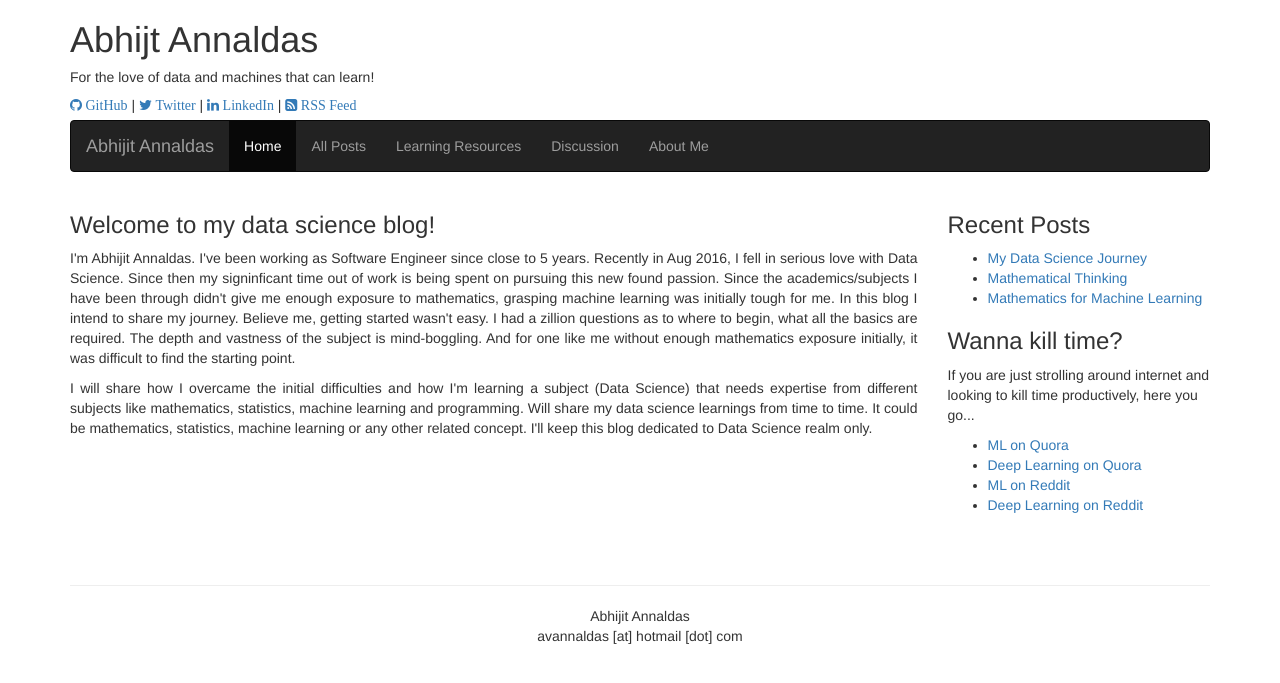
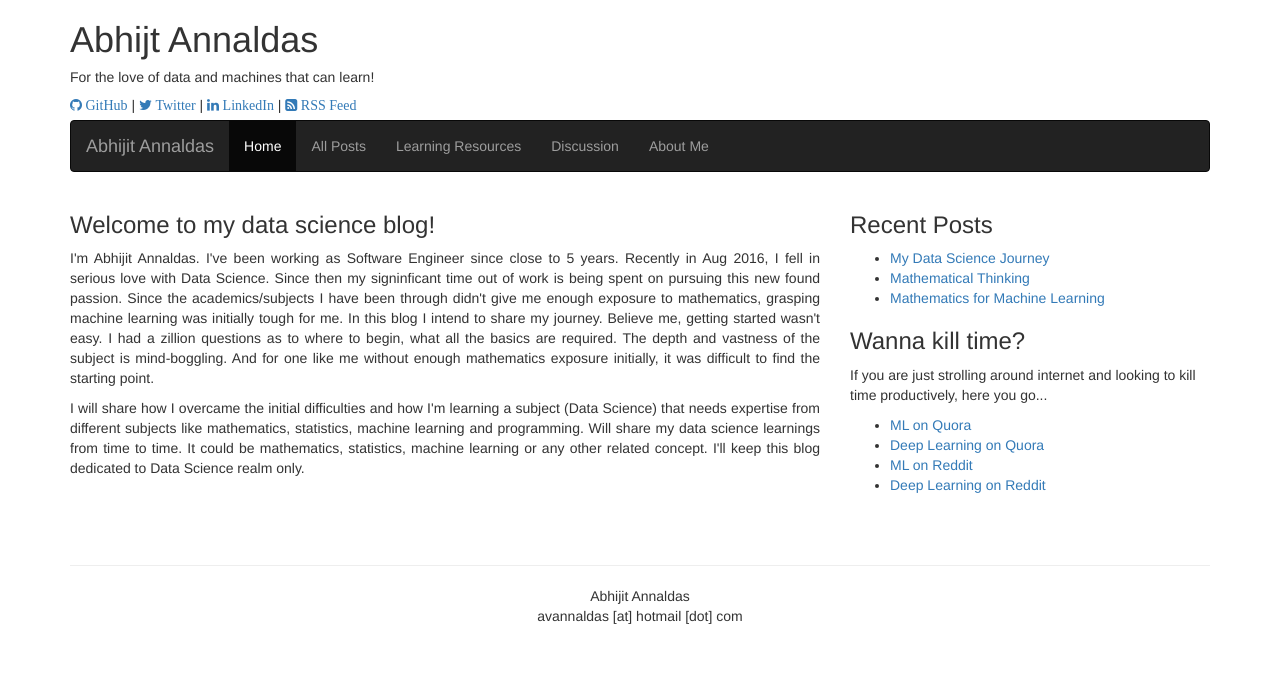
Before and after one commit to devm1023/ML_project, a Jekyll site: the page built from index.html, in a window 1280 px wide. Shown: the top 683 px of the page. Built offline with Jekyll 4.4.1, drawn with Linux system fonts in a browser that asks for light colours; nearby versions of some CDN libraries.

Commit message:
home page layout tweaks

```diff
--- a/index.html
+++ b/index.html
@@ -3,7 +3,7 @@
 ---
 
 <div class="row">
-        <div class="col-sm-9" style="text-align:justify;">
+        <div class="col-sm-8" style="text-align:justify;">
             <h3>Welcome to my data science blog!</h3>
             <p>
                 I'm Abhijit Annaldas. I've been working as Software Engineer since close to 5 years. Recently in Aug 2016, I fell in serious love with Data Science. Since then my signinficant time out of work is being spent on pursuing this new found passion. Since the academics/subjects I have been through didn't give me enough exposure to mathematics, grasping machine learning was initially tough for me. In this blog I intend to share my journey. Believe me, getting started wasn't easy. I had a zillion questions as to where to begin, what all the basics are required. The depth and vastness of the subject is mind-boggling. And for one like me without enough mathematics exposure initially, it was difficult to find the starting point.
@@ -12,7 +12,7 @@
                 I will share how I overcame the initial difficulties and how I'm learning a subject (Data Science) that needs expertise from different subjects like mathematics, statistics, machine learning and programming. Will share my data science learnings from time to time. It could be mathematics, statistics, machine learning or any other related concept. I'll keep this blog dedicated to Data Science realm only.
             </p>
         </div>
-        <div class="col-sm-3">
+        <div class="col-sm-4">
             <p>
                 <h3>Recent Posts</h3>
                 <ul>
```
